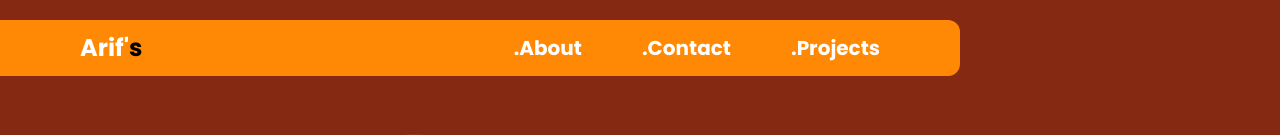
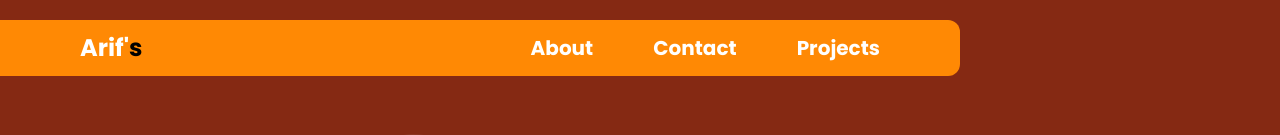
Before and after one commit to arifaslam2002/Portfolio, a React app: page / in a window 1280 px wide. Shown: the top 135 px of the page. Built offline with nearby package versions, Linux system fonts and the light colour scheme; the HTML template or start-up script is replaced by a standard one.

Commit message:
Update Navbar

```diff
--- a/src/components/Navbar.jsx
+++ b/src/components/Navbar.jsx
@@ -38,7 +38,7 @@ const Navbar = () => {
             cursor-pointer
           "
         >
-          .About
+          About
         </button>
 
         <button
@@ -53,7 +53,7 @@ const Navbar = () => {
             cursor-pointer
           "
         >
-          .Contact
+          Contact
         </button>
 
         <button
@@ -68,7 +68,7 @@ const Navbar = () => {
             cursor-pointer
           "
         >
-          .Projects
+          Projects
         </button>
       </div>
     </div>
```
